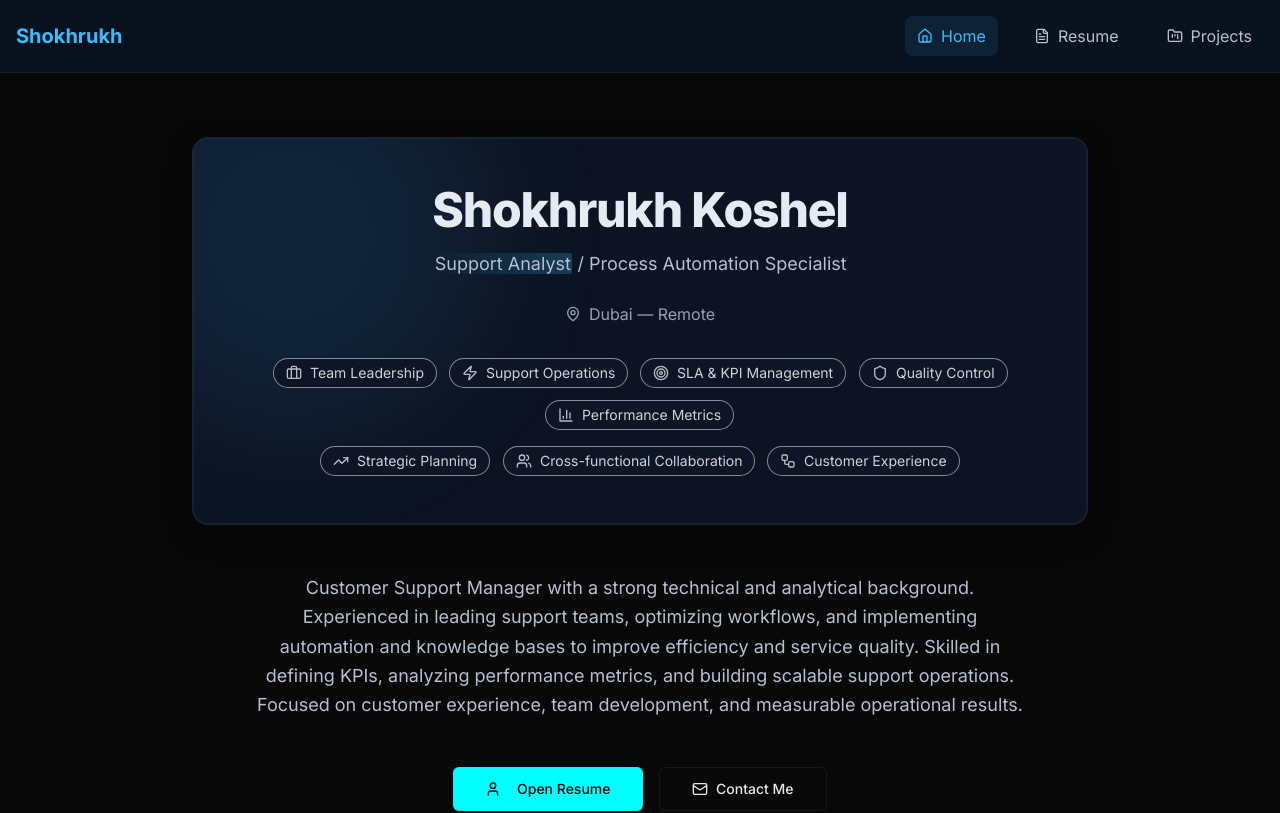
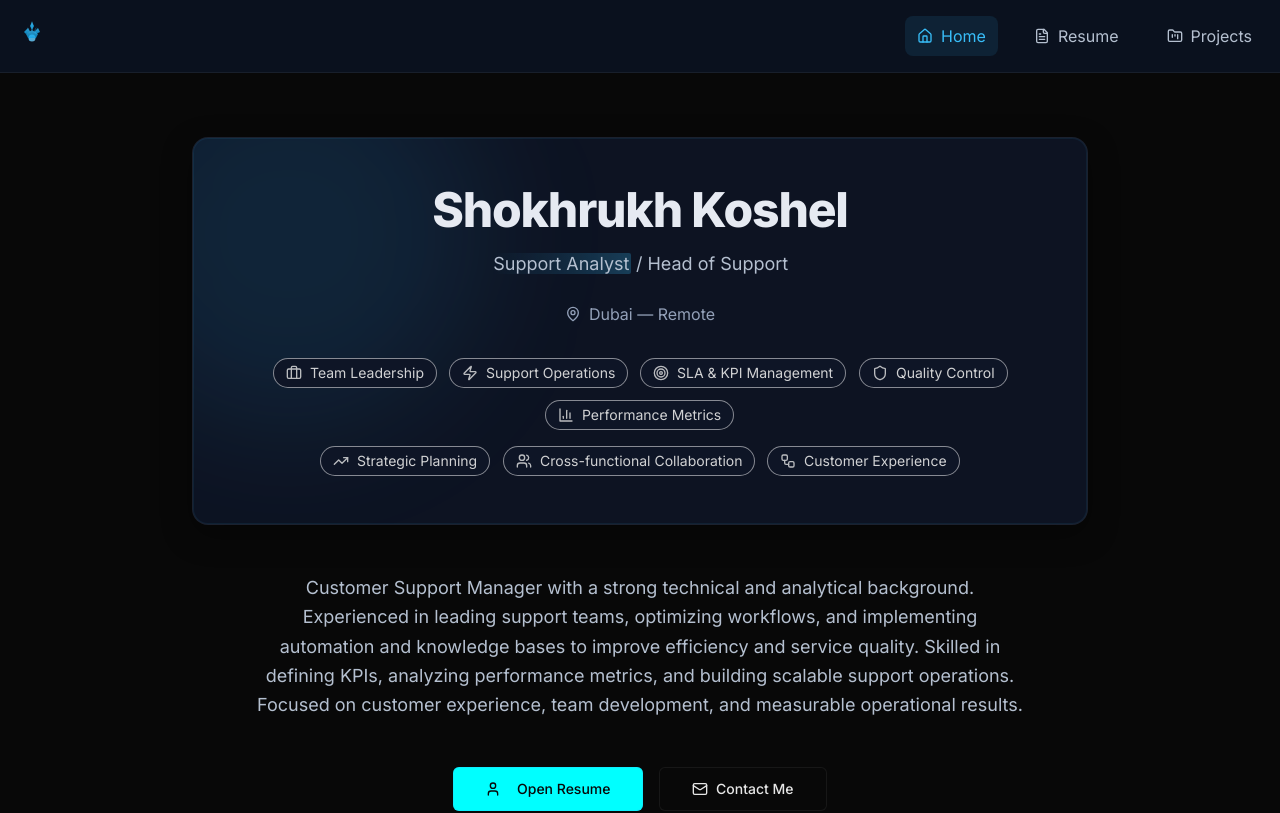
Before and after one commit to Shokhrukhman/resume, a Next.js app: page / in a window 1280 px wide. Shown: the top 813 px of the page. Built offline with nearby package versions, Linux system fonts and the light colour scheme.

Commit message:
Replace 'Shokhrukh' text with Regis Anima logo (crown + soul symbol), add premium hover glow effect, replace 'Process Automation Specialist' with 'Head of Support' on hero

```diff
--- a/app/globals.css
+++ b/app/globals.css
@@ -137,6 +137,19 @@
   .glow-hover:hover {
     text-shadow: 0 0 18px rgba(56,189,248,0.28);
   }
+
+  /* Regis Anima Logo hover effect */
+  .logo-link {
+    transition: transform 0.3s ease, filter 0.3s ease;
+    will-change: transform, filter;
+  }
+  .logo-link:hover {
+    transform: scale(1.08);
+    filter: drop-shadow(0 0 12px rgba(56,189,248,0.6)) drop-shadow(0 0 24px rgba(56,189,248,0.3));
+  }
+  .logo-link svg {
+    transition: filter 0.3s ease;
+  }
 }
 
 @layer utilities {
--- a/app/page.tsx
+++ b/app/page.tsx
@@ -22,7 +22,7 @@ export default function HomePage() {
                 {profileData.personal.name}
               </h1>
               <p className="text-lg text-text-secondary mb-6 js-hero-subtitle">
-                <span className="emph">Support Analyst</span> / Process Automation Specialist
+                <span className="emph">Support Analyst</span> / Head of Support
               </p>
               <div className="flex items-center justify-center gap-2 text-text-muted mb-8">
                 <MapPin className="h-4 w-4" />
--- a/components/Navigation.tsx
+++ b/components/Navigation.tsx
@@ -4,7 +4,7 @@ import { useState, useEffect } from 'react'
 import Link from 'next/link'
 import { usePathname } from 'next/navigation'
 import { Menu, X, Home, FileText, FolderKanban } from 'lucide-react'
-import profileData from '@/content/profile.json'
+import { RegisAnimaLogo } from './RegisAnimaLogo'
 
 export function Navigation() {
   const [isOpen, setIsOpen] = useState(false)
@@ -48,10 +48,10 @@ export function Navigation() {
           {/* Logo */}
           <Link
             href="/"
-            className="text-lg md:text-xl font-bold text-accent hover:text-accent/80 transition-colors"
+            className="flex items-center transition-all duration-300 hover:scale-[1.08] logo-link"
             onClick={() => setIsOpen(false)}
           >
-            {profileData.personal.name.split(' ')[0]}
+            <RegisAnimaLogo className="h-7 w-7 md:h-8 md:w-8" />
           </Link>
 
           {/* Desktop Navigation */}
--- /dev/null
+++ b/components/RegisAnimaLogo.tsx
@@ -0,0 +1,93 @@
+'use client'
+
+export function RegisAnimaLogo({ className = "h-6 w-6" }: { className?: string }) {
+  return (
+    <svg
+      className={className}
+      viewBox="0 0 32 32"
+      fill="none"
+      xmlns="http://www.w3.org/2000/svg"
+    >
+      <defs>
+        <linearGradient id="crownGradient" x1="0%" y1="0%" x2="0%" y2="100%">
+          <stop offset="0%" stopColor="#38BDF8" stopOpacity="1" />
+          <stop offset="100%" stopColor="#0EA5E9" stopOpacity="0.9" />
+        </linearGradient>
+        <linearGradient id="soulGradient" x1="0%" y1="0%" x2="100%" y2="100%">
+          <stop offset="0%" stopColor="#38BDF8" stopOpacity="1" />
+          <stop offset="100%" stopColor="#7DD3FC" stopOpacity="0.8" />
+        </linearGradient>
+      </defs>
+
+      {/* Ядро души (центр) - минималистичный круг */}
+      <circle
+        cx="16"
+        cy="18"
+        r="3.5"
+        fill="url(#soulGradient)"
+        opacity="0.95"
+      />
+
+      {/* Корона - минималистичный дизайн с тремя пиками */}
+      {/* Центральный пик (самый высокий) */}
+      <path
+        d="M 14 6 L 16 2 L 18 6 L 16 10 Z"
+        fill="url(#crownGradient)"
+        opacity="0.9"
+      />
+
+      {/* Левый пик */}
+      <path
+        d="M 8 12 L 12 8 L 14 12 L 10 14 Z"
+        fill="url(#crownGradient)"
+        opacity="0.85"
+      />
+
+      {/* Правый пик */}
+      <path
+        d="M 18 12 L 22 8 L 24 12 L 20 14 Z"
+        fill="url(#crownGradient)"
+        opacity="0.85"
+      />
+
+      {/* Основание короны (соединяет пики) */}
+      <path
+        d="M 10 14 L 16 10 L 22 14 L 20 18 L 12 18 Z"
+        fill="url(#crownGradient)"
+        opacity="0.8"
+      />
+
+      {/* Тонкие линии для детализации */}
+      <line
+        x1="16"
+        y1="2"
+        x2="16"
+        y2="10"
+        stroke="#38BDF8"
+        strokeWidth="0.8"
+        strokeLinecap="round"
+        opacity="0.6"
+      />
+      <line
+        x1="12"
+        y1="8"
+        x2="14"
+        y2="12"
+        stroke="#38BDF8"
+        strokeWidth="0.6"
+        strokeLinecap="round"
+        opacity="0.5"
+      />
+      <line
+        x1="20"
+        y1="8"
+        x2="18"
+        y2="12"
+        stroke="#38BDF8"
+        strokeWidth="0.6"
+        strokeLinecap="round"
+        opacity="0.5"
+      />
+    </svg>
+  )
+}
```
